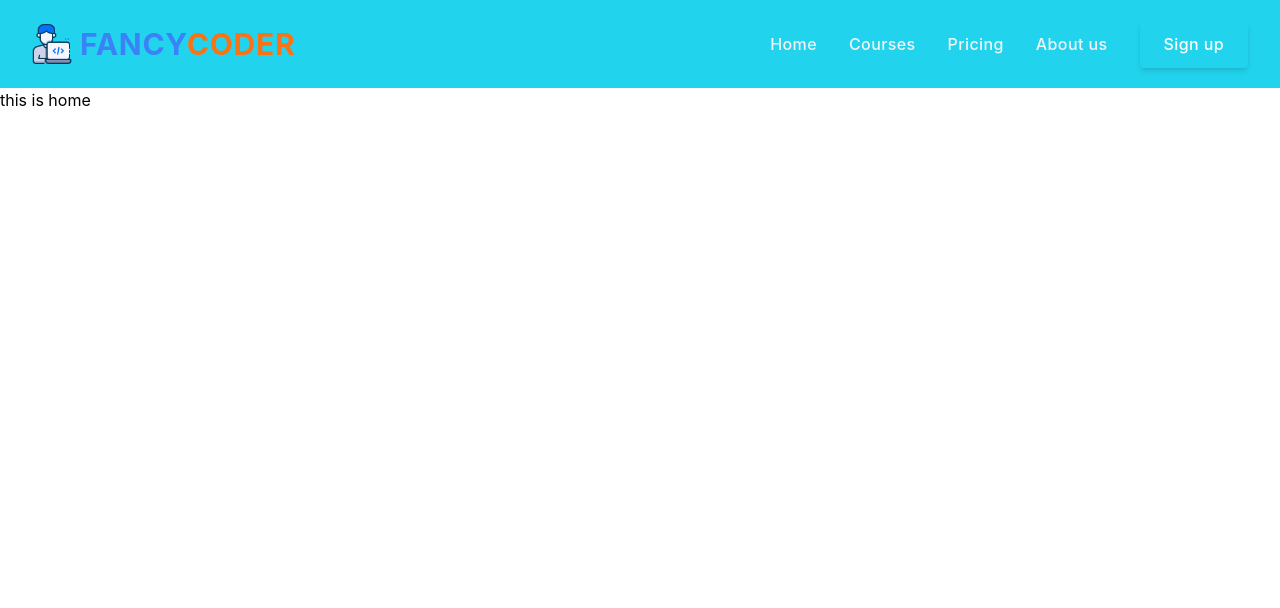
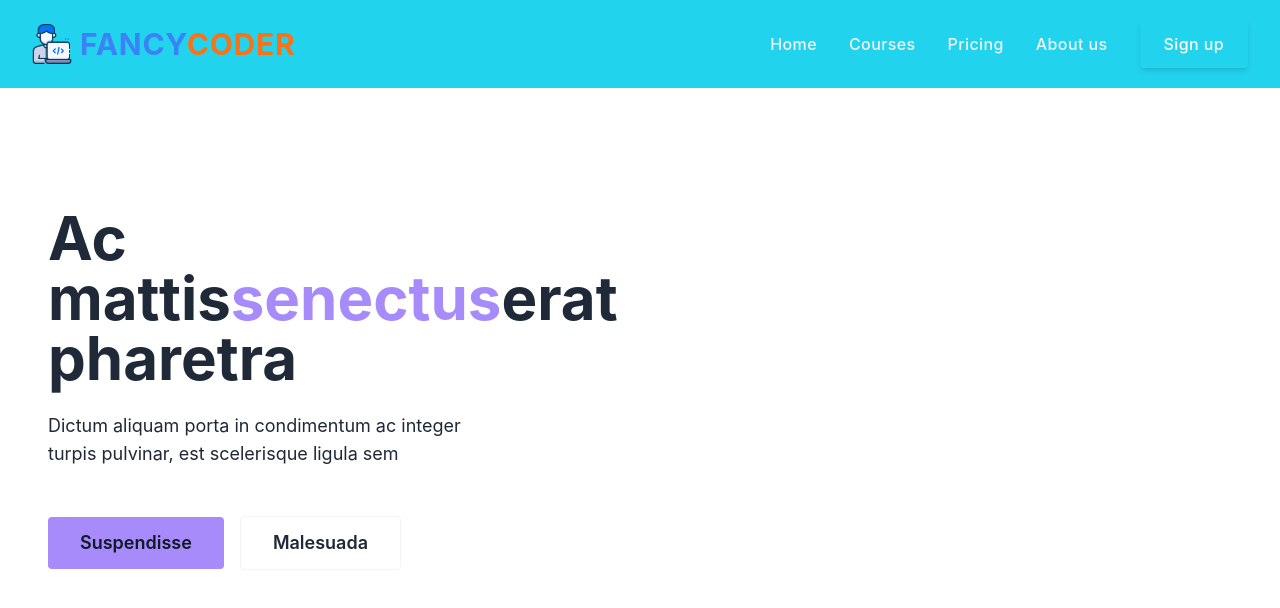
Before and after one commit to ThisIsKhalid/fancy-coder-client-site, a React (Create React App) app: page / in a window 1280 px wide. Shown: the top 608 px of the page. Built offline with nearby package versions, Linux system fonts and the light colour scheme.

Commit message:
added home

```diff
--- a/src/Pages/Home/Home.js
+++ b/src/Pages/Home/Home.js
@@ -1,11 +1,42 @@
-import React from 'react';
+import React from "react";
+import { Link } from "react-router-dom";
 
 const Home = () => {
-    return (
-        <div>
-            <h1>this is home</h1>
+  return (
+    <section className=" text-gray-800">
+      <div className="container flex flex-col justify-center p-6 mx-auto sm:py-12 lg:py-24 lg:flex-row lg:justify-between">
+        <div className="flex flex-col justify-center p-6 text-center rounded-sm lg:max-w-md xl:max-w-lg lg:text-left">
+          <h1 className="text-5xl font-bold leading-none sm:text-6xl">
+            Ac mattis
+            <span className="text-violet-400">senectus</span>erat pharetra
+          </h1>
+          <p className="mt-6 mb-8 text-lg sm:mb-12">
+            Dictum aliquam porta in condimentum ac integer turpis pulvinar, est
+            scelerisque ligula sem
+          </p>
+          <div className="flex flex-col space-y-4 sm:items-center sm:justify-center sm:flex-row sm:space-y-0 sm:space-x-4 lg:justify-start">
+            <Link
+              rel="noopener noreferrer"
+              href="#"
+              className="px-8 py-3 text-lg font-semibold rounded bg-violet-400 text-gray-900"
+            >
+              Suspendisse
+            </Link>
+            <Link
+              rel="noopener noreferrer"
+              href="#"
+              className="px-8 py-3 text-lg font-semibold border rounded border-gray-100"
+            >
+              Malesuada
+            </Link>
+          </div>
         </div>
-    );
+        <div className="flex items-center justify-center p-6 mt-8 lg:mt-0 h-72 sm:h-80 lg:h-96 xl:h-112 2xl:h-128">
+
+        </div>
+      </div>
+    </section>
+  );
 };
 
 export default Home;
```
